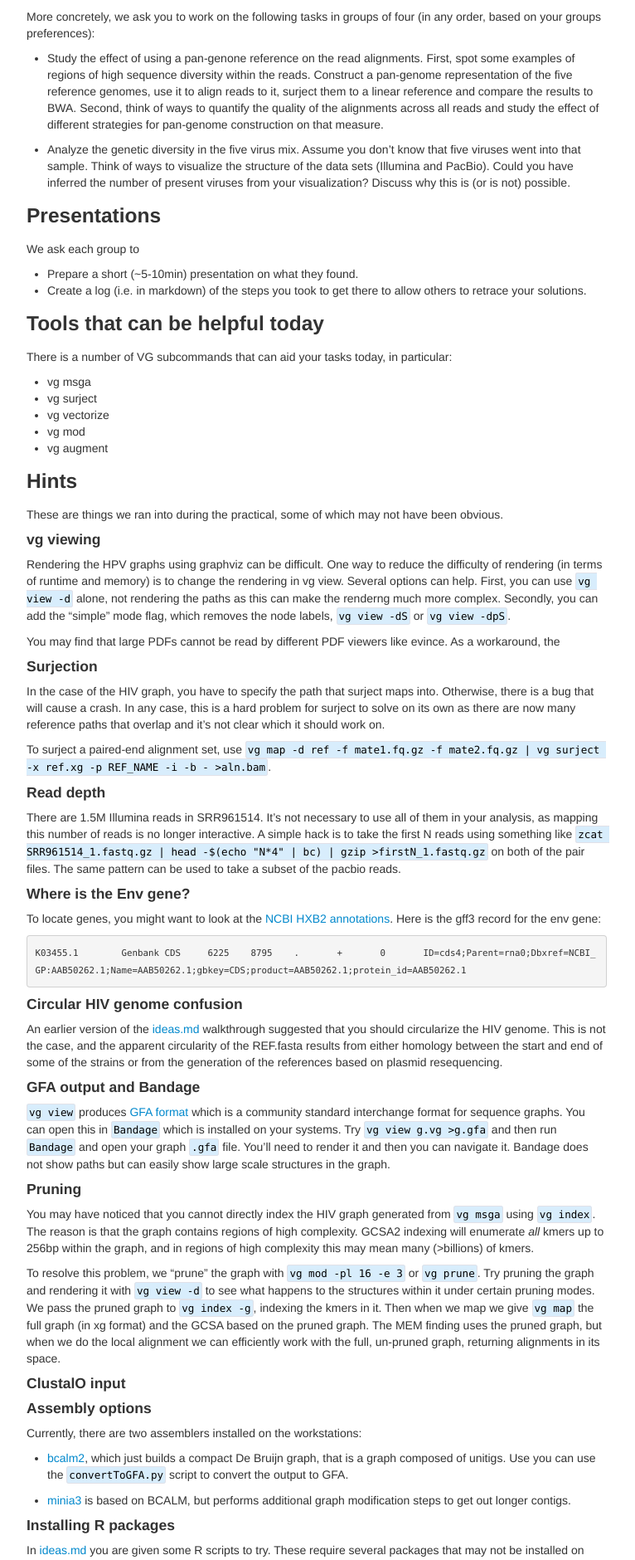
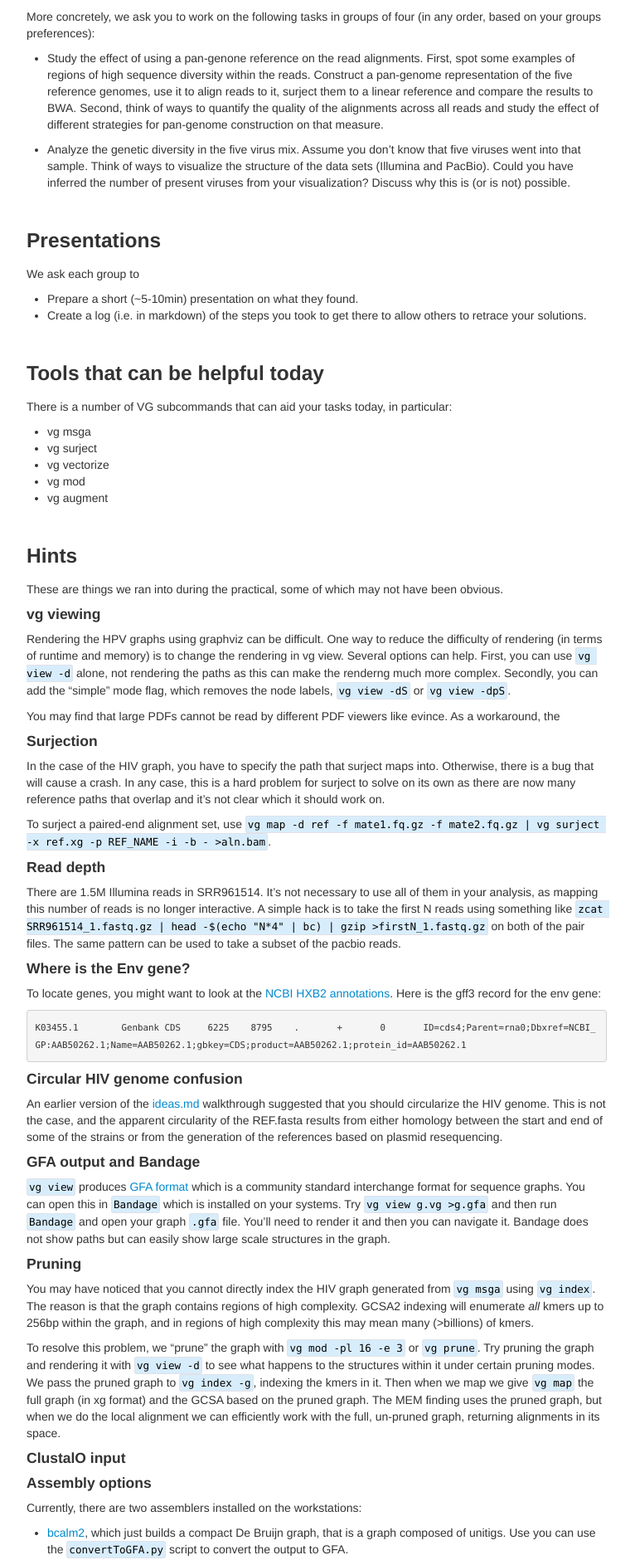
Before and after one commit to GTPB/CPANG19, a Jekyll site: the page built from pages/HIV_exercises.md, in a window 1280 px wide. Shown: the part 463-2343 px from the top of the page at 83% size, without its empty margins (258-1024 px from the left). Built offline with Jekyll 4.4.1, drawn with Linux system fonts in a browser that asks for light colours.

Commit message:
Update HIV_exercises.md

```diff
--- a/pages/HIV_exercises.md
+++ b/pages/HIV_exercises.md
@@ -25,11 +25,15 @@ More concretely, we ask you to work on the following tasks in groups of four (in
 
 - Analyze the genetic diversity in the five virus mix. Assume you don't know that five viruses went into that sample. Think of ways to visualize the structure of the data sets (Illumina and PacBio). Could you have inferred the number of present viruses from your visualization? Discuss why this is (or is not) possible.
 
+<br/>
+
 ### Presentations
 We ask each group to
 
 - Prepare a short (~5-10min) presentation on what they found.
 - Create a log (i.e. in markdown) of the steps you took to get there to allow others to retrace your solutions.
+
+<br/>
 
 ### Tools that can be helpful today
 There is a number of VG subcommands that can aid your tasks today, in particular:
@@ -39,6 +43,8 @@ There is a number of VG subcommands that can aid your tasks today, in particular
 - vg vectorize
 - vg mod
 - vg augment
+
+<br/>
 
 ### Hints
 
@@ -108,6 +114,8 @@ install_github("vqv/ggbiplot")
 
 If you try to use `vg pack` on long read alignments you may get strange SDSL errors complaining about ranks not being in some range. If so, there is a [sed hack you can use to fix the problem](https://github.com/vgteam/vg/issues/1503). A real fix will be in shortly.
 
+<br/>
+
 ### Back
 
-Back to [main page](https://gtpb.github.io/CPANG18/).
+Back to [main page](../index.md).
```
